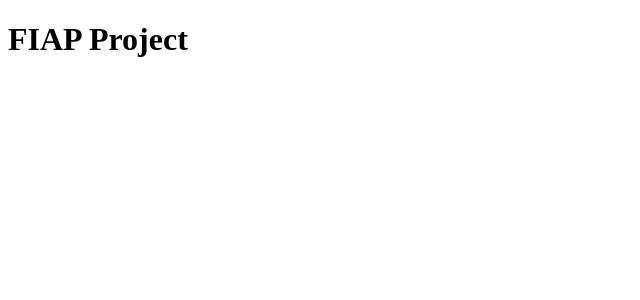
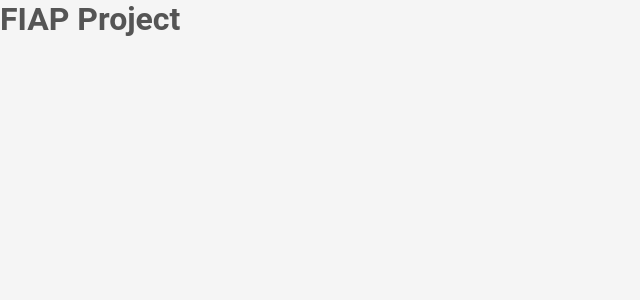
Before and after one commit to eliseufesantos/fiap-projeto, a React (Vite) app: page / in a window 1280 px wide. Shown: the top 300 px of the page, without its empty margins (0-640 px from the left). Built offline with nearby package versions, Linux system fonts and the light colour scheme.

Commit message:
style: cria css global para padronizar e resetar

```diff
--- a/src/styles/global.css
+++ b/src/styles/global.css
@@ -0,0 +1,50 @@
+* {
+    margin: 0;
+    padding: 0;
+    box-sizing: border-box;
+}
+
+/* Cores */
+:root {
+    --cor-cinza: #555555;
+    --cor-preto: #101010;
+    --cor-azul-claro: #ACC1CC;
+    --cor-vermelho: #ED145B;
+    --cor-branco: #F5F5F5;
+}
+
+/* Fontes */
+body {
+    font-family: 'Gotham', 'Roboto', sans-serif;
+    background-color: var(--cor-branco);
+    color: var(--cor-cinza);
+    -webkit-font-smoothing: antialiased;
+    -moz-osx-font-smoothing: grayscale;
+}
+
+h1,
+h2,
+h3,
+h4,
+h5,
+h6,
+strong {
+    color: var(--color-black);
+    font-weight: bold;
+}
+
+a {
+    text-decoration: none;
+    color: inherit;
+}
+
+button,
+input,
+textarea {
+    font-family: inherit;
+}
+
+img {
+    max-width: 100%;
+    height: auto;
+}
```
